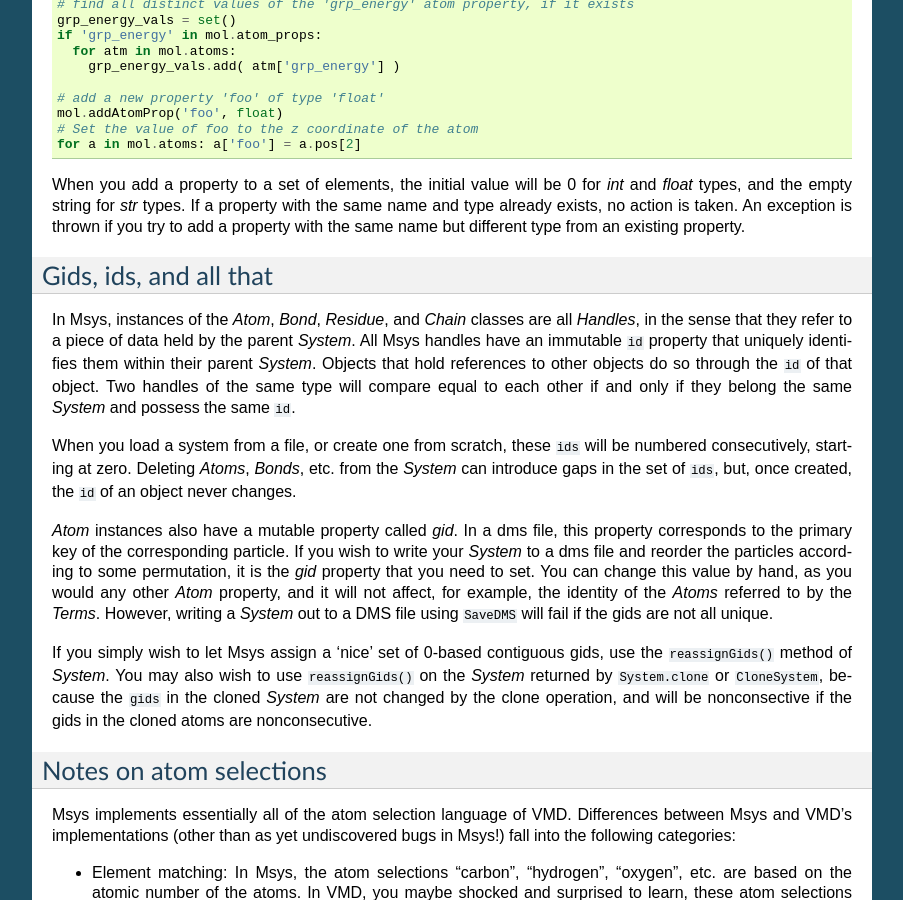
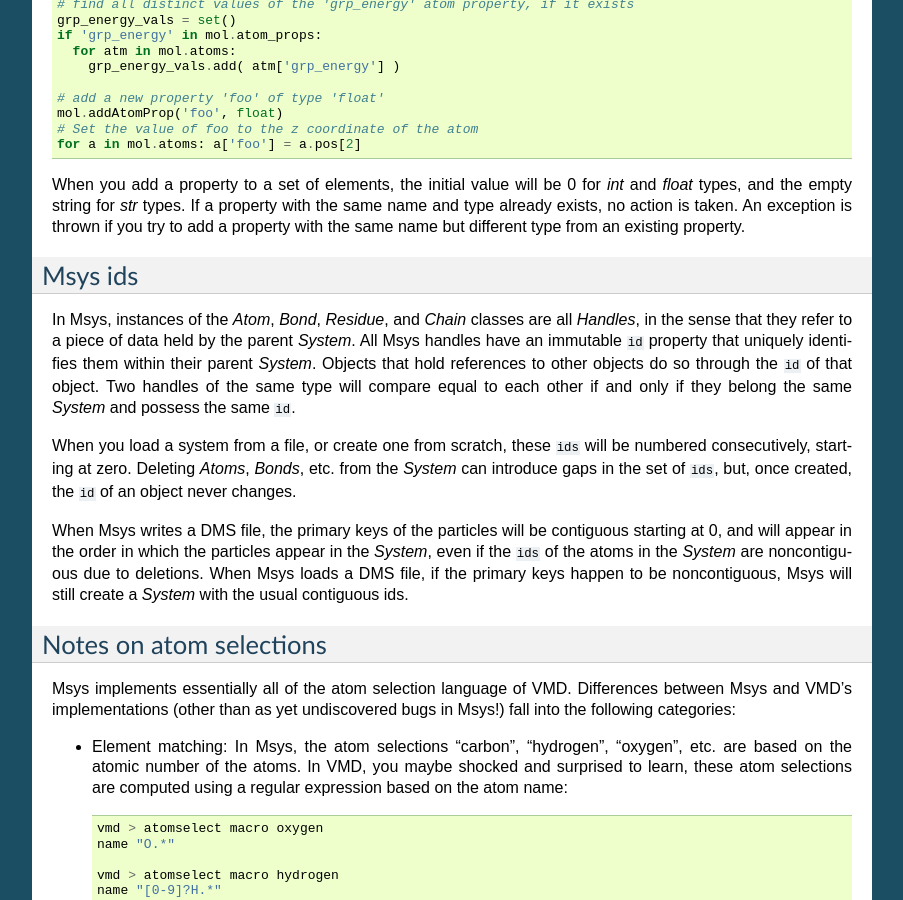
Before and after one commit to DEShawResearch/msys, a Sphinx documentation site: the page built from doc/source/overview.rst, in a window 1280 px wide and 900 px high, scrolled down 2751 px. Shown: the whole window, without its empty margins (198-1101 px from the left). Built offline with Sphinx 7.4.7, drawn with Linux system fonts in a browser that asks for light colours; some of the changed text lies outside the part shown.

Commit message:
Eliminate the gid Atom property.  This fixes a number of usability issues  as well as latent bugs.
 Replaced reassignGids with a method to return the atoms in sorted order,
 which when combined with Clone has the same effect as reassignGids, namely
 producing a system whose dms representation puts the atoms in a desirable
 order.

 Fixed dms-grease - the water was not being trimmed.

[git-p4: depot-paths = "//depot/desrad/main/sw/libs/msys/": change = 126405]

```diff
--- a/doc/source/overview.rst
+++ b/doc/source/overview.rst
@@ -191,8 +191,8 @@
 but different type from an existing property.
 
 
-Gids, ids, and all that
-=======================
+Msys ids
+========
 
 In Msys, instances of the `Atom`, `Bond`, `Residue`, and `Chain` classes
 are all `Handles`, in the sense that they refer to a piece of data held
@@ -208,22 +208,12 @@
 `Atoms`, `Bonds`, etc. from the `System` can introduce gaps in the set of
 ``ids``, but, once created, the ``id`` of an object never changes.
 
-`Atom` instances also have a mutable property called `gid`.  In a dms
-file, this property corresponds to the primary key of the corresponding
-particle.  If you wish to write your `System` to a dms file and reorder
-the particles according to some permutation, it is the `gid` property
-that you need to set.  You can change this value by hand, as you would
-any other `Atom` property, and it will not affect, for example, the
-identity of the `Atoms` referred to by the `Terms`.  However, writing a
-`System` out to a DMS file using ``SaveDMS`` will fail if the gids are
-not all unique.
-
-If you simply wish to let Msys assign a 'nice' set of 0-based contiguous
-gids, use the ``reassignGids()`` method of `System`.  You may also wish
-to use ``reassignGids()`` on the `System` returned by ``System.clone`` or
-``CloneSystem``, because the ``gids`` in the cloned `System` are not
-changed by the clone operation, and will be nonconsective if the gids
-in the cloned atoms are nonconsecutive.
+When Msys writes a DMS file, the primary keys of the particles will
+be contiguous starting at 0, and will appear in the order in which the
+particles appear in the `System`, even if the ``ids`` of the atoms in the
+`System` are noncontiguous due to deletions.  When Msys loads a DMS file,
+if the primary keys happen to be noncontiguous, Msys will still create a
+`System` with the usual contiguous ids.
 
 Notes on atom selections
 ========================
```
Also changed, not shown: python/__init__.py (+6 -4 lines), 18 other files.
